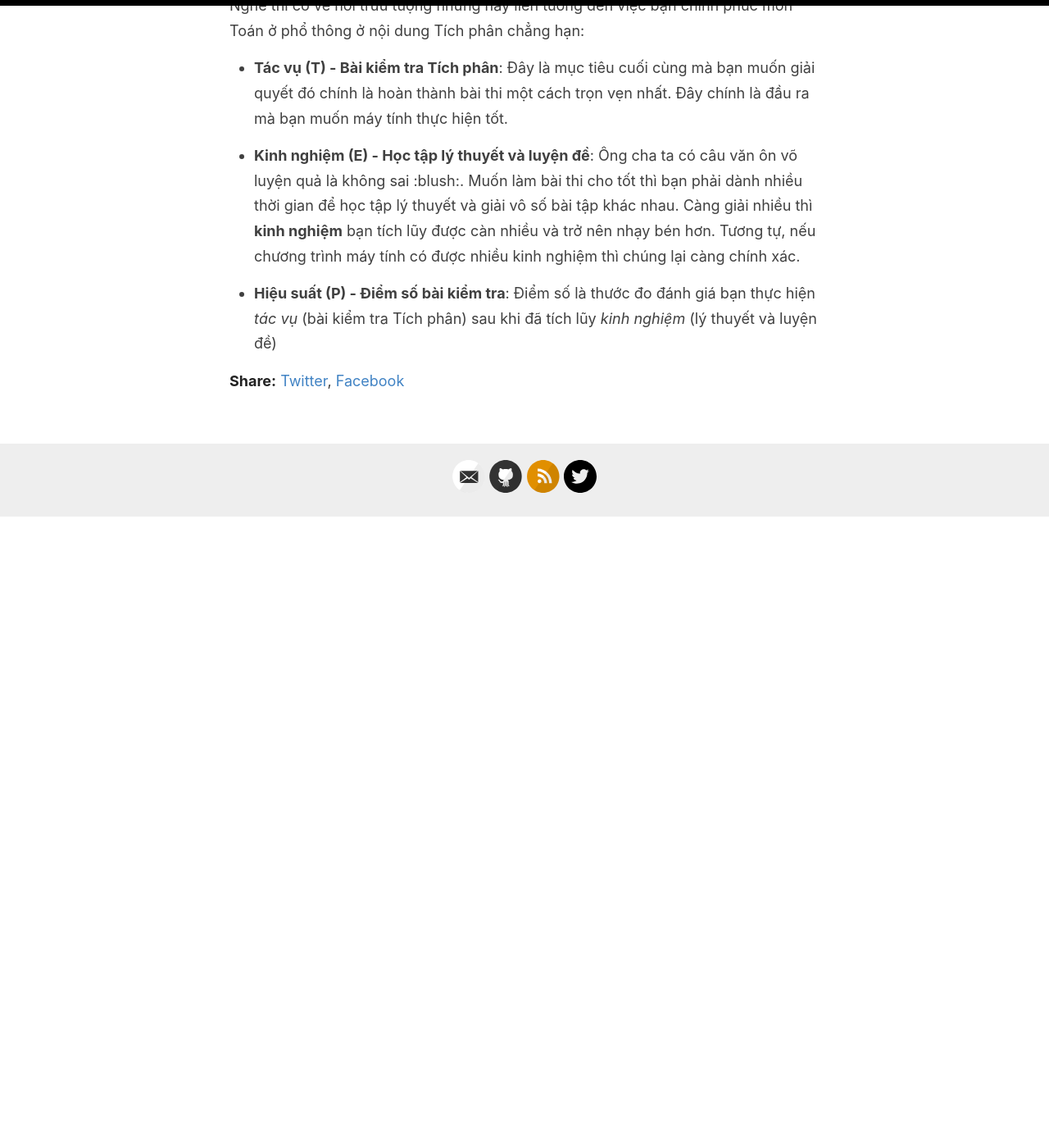
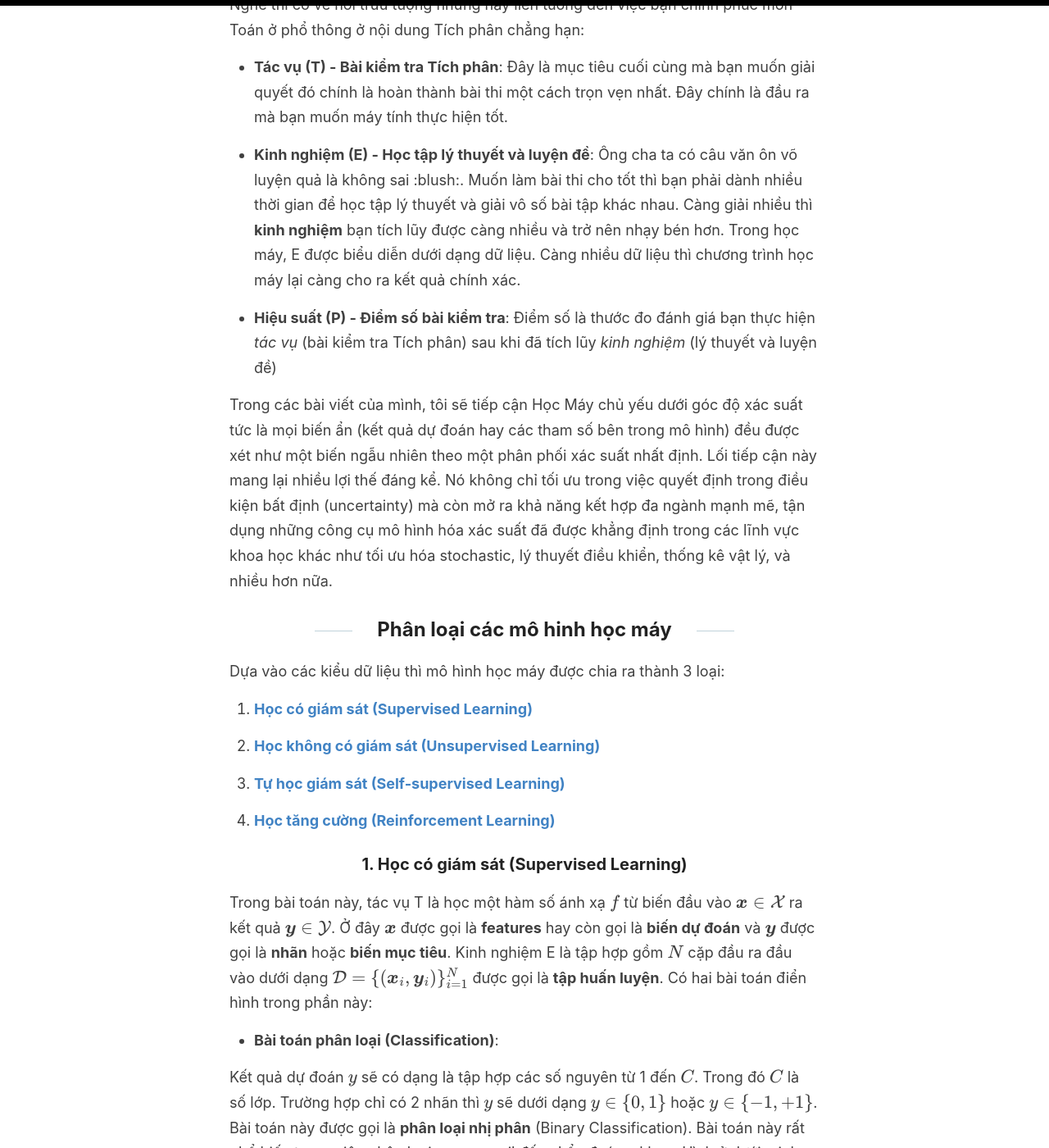
Before and after one commit to Longcodedao/Longcodedao.github.io, a Jekyll site: the page built from _posts/2025-04-28-introduction-to-machine-learning.md, in a window 1280 px wide and 1400 px high, scrolled down 1087 px. Shown: the whole window at 82% size. Built offline with Jekyll 4.4.1, drawn with Linux system fonts in a browser that asks for light colours; formulas are drawn with MathJax 3; before the commit the page ends 1717 px from its top, so only the background shows below that; some of the changed text lies outside the part shown.

Commit message:
Add more illustrations

````diff
--- /dev/null
+++ b/_includes/mathjax.html
@@ -0,0 +1,17 @@
+<script type="text/x-mathjax-config">
+    MathJax.Hub.Config({
+      tex2jax: {
+        inlineMath: [['$','$'], ['\\(','\\)']],
+        displayMath: [['$$','$$'], ['\\[','\\]']],
+        processEscapes: true
+      },
+      TeX: {
+        extensions: ["AMSmath.js", "AMSsymbols.js", "boldsymbol.js", "color.js", "mathtools.js"],
+        equationNumbers: { autoNumber: "AMS" }
+      },
+      displayAlign: "center",
+      showProcessingMessages: false,
+      messageStyle: "none"
+    });
+  </script>
+  <script src="https://cdnjs.cloudflare.com/ajax/libs/mathjax/2.7.9/MathJax.js?config=TeX-AMS-MML_HTMLorMML" async></script>
--- a/_layouts/default.html
+++ b/_layouts/default.html
@@ -4,6 +4,7 @@
     <title>{% if page.title %}{{ page.title }} – {% endif %}{{ site.name }} – {{ site.description }}</title>
     {% seo title=false %}
     {% include meta.html %}
+    {% include mathjax.html %}
 
     <link rel="stylesheet" type="text/css" href="{{ site.baseurl }}/assets/style.css" />
     <link rel="alternate" type="application/rss+xml" title="{{ site.name }} - {{ site.description }}" href="{{ site.baseurl }}/feed.xml" />
--- a/_posts/2025-04-28-introduction-to-machine-learning.md
+++ b/_posts/2025-04-28-introduction-to-machine-learning.md
@@ -10,9 +10,9 @@ Dạo gần đây, AI đang "hot" hòn họt từ khi ChatGPT xuất hiện năm
 ![Minh họa Machine Learning](/assets/images/machine_learning.jpg)
 
 
-# Giới thiệu về  Học Máy
+## Giới thiệu về  Học Máy
 
-Theo *Tom Mitchell (1997)*, học máy được định nghĩa như sau z
+Theo *Tom Mitchell [1]*, học máy được định nghĩa như sau
 
 <!-- ```
 Một chương trình máy tính được cho là học những kinh nghiệm E từ những tác vụ T và được đo lường bởi hiệu suất P.
@@ -23,8 +23,57 @@ Một chương trình máy tính được cho là học những kinh nghiệm E
 > Một chương trình máy tính được cho là học những kinh nghiệm E từ những tác vụ T và được đo lường bởi hiệu suất P.
 
 Nghe thì có vẻ hơi trừu tượng nhưng hãy liên tưởng đến việc bạn chinh phuc môn Toán ở phổ thông ở nội dung Tích phân chẳng hạn:
-- **Tác vụ (T) - Bài kiểm tra Tích phân**: Đây là mục tiêu cuối cùng mà bạn muốn giải quyết đó chính là hoàn thành bài thi một cách trọn vẹn nhất. Đây chính là đầu ra mà bạn muốn máy tính thực hiện tốt.
+- **Tác vụ (T) - Bài kiểm tra Tích phân**: Đây là mục tiêu cuối cùng mà bạn muốn giải quyết đó chính là hoàn thành bài thi một
+cách trọn vẹn nhất. Đây chính là đầu ra mà bạn muốn máy tính thực hiện tốt.
 
-- **Kinh nghiệm (E) - Học tập lý thuyết và luyện đề**: Ông cha ta có câu văn ôn võ luyện quả là không sai :blush:. Muốn làm bài thi cho tốt thì bạn phải dành nhiều thời gian để học tập lý thuyết và giải vô số bài tập khác nhau. Càng giải nhiều thì **kinh nghiệm** bạn tích lũy được càn nhiều và trở nên nhạy bén hơn. Tương tự, nếu chương trình máy tính có được nhiều kinh nghiệm thì chúng lại càng chính xác.
+- **Kinh nghiệm (E) - Học tập lý thuyết và luyện đề**: Ông cha ta có câu văn ôn võ luyện quả là không sai :blush:. Muốn làm bài thi cho tốt thì
+bạn phải dành nhiều thời gian để học tập lý thuyết và giải vô số bài tập khác nhau. Càng giải nhiều thì **kinh nghiệm** bạn tích lũy được càng
+nhiều và trở nên nhạy bén hơn. Trong học máy, E được biểu diễn dưới dạng dữ liệu. Càng nhiều dữ liệu thì chương trình học máy lại càng cho ra kết quả chính xác.
 
 - **Hiệu suất (P) - Điểm số bài kiểm tra**: Điểm số là thước đo đánh giá bạn thực hiện *tác vụ* (bài kiểm tra Tích phân) sau khi đã tích lũy *kinh nghiệm* (lý thuyết và luyện đề)
+
+Trong các bài viết của mình, tôi sẽ tiếp cận Học Máy chủ yếu dưới góc độ xác suất tức là mọi biến ẩn (kết quả dự đoán hay các
+tham số bên trong mô hình) đều được xét như một biến ngẫu nhiên theo một phân phối xác suất nhất định. Lối tiếp cận này mang lại
+nhiều lợi thế đáng kể. Nó không chỉ tối ưu trong việc quyết định trong điều kiện bất định (uncertainty) mà còn mở ra khả năng kết hợp đa ngành mạnh mẽ,
+tận dụng những công cụ mô hình hóa xác suất đã được khẳng định trong các lĩnh vực khoa học khác như tối ưu hóa stochastic, lý thuyết điều khiển, thống kê vật lý, và nhiều hơn nữa.
+
+
+## Phân loại các mô hinh học máy
+
+Dựa vào các kiểu dữ liệu thì mô hình học máy được chia ra thành 3 loại:
+
+1. [**Học có giám sát (Supervised Learning)**](#1-học-có-giám-sát-supervised-learning)
+
+2. [**Học không có giám sát (Unsupervised Learning)**](#2-học-không-có-giám-sát-unsupervised-learning)
+
+3. [**Tự học giám sát (Self-supervised Learning)**](#3-tự-học-giám-sát-self-supervised-learning)
+
+4. [**Học tăng cường (Reinforcement Learning)**](#4-học-tăng-cường-reinforcement-learning)
+
+
+### 1. Học có giám sát (Supervised Learning)
+Trong bài toán này, tác vụ T là học một hàm số ánh xạ $f$ từ biến đầu vào $\boldsymbol{x} \in \mathcal X$ ra kết quả $\boldsymbol{y} \in \mathcal Y$. Ở đây $\boldsymbol{x}$ được gọi là **features** hay còn gọi là **biến dự đoán** và $\boldsymbol{y}$ được gọi là **nhãn** hoặc **biến mục tiêu**. Kinh nghiệm E là tập hợp gồm $N$ cặp đầu ra đầu vào dưới dạng $$\mathcal{D} = \{(\boldsymbol{x}_i, \boldsymbol{y}_i) \}_{i=1}^{N}$$ được gọi là **tập huấn luyện**. Có hai bài toán điển hình trong phần này:
+
+- **Bài toán phân loại (Classification)**:
+
+Kết quả dự đoán $y$ sẽ có dạng là tập hợp các số nguyên từ 1 đến $C$. Trong đó $C$ là số lớp. Trường hợp chỉ có 2 nhãn thì $y$ sẽ dưới dạng $$y \in \{0, 1\}$$ hoặc $$y \in \{-1, +1\}$$. Bài toán này được gọi là **phân loại nhị phân** (Binary Classification). Bài toán này rất phổ biến trong việc phân loại spam email đến chẩn đoán y khoa. Hình ở dưới minh hoạ việc xài học máy để phân loại hình ảnh chó và mèo.
+
+<img src="https://blog.qatestlab.com/wp-content/uploads/2020/01/ML_example.gif?raw=true">
+  <figcaption>Phân loại chó mèo bằng mạng CNN (Convolutional Neural Network).</figcaption>
+
+Có 1 ví dụ điển hình nhất cho bài toán phân loại này đó chính là phân loại hoa Iris. Bộ dữ liệu Iris được giới thiệu bởi Ronald Fisher vào năm 1936, chứa thông tin của 150 mẫu hoa Iris chia đều cho 3 loài: *Iris setosa*, *Iris versicolor*, *Iris virginica*.
+Thông tin này được đo bằng 4 đặc trưng bằng centimeters.
+
+<img src="https://www.embedded-robotics.com/wp-content/uploads/2022/01/Iris-Dataset-Classification-1024x367.png">
+  <figcaption>Ba loài hoa trong bộ dữ liệu hoa Iris</figcaption>
+
+
+
+- **Bài toán hồi quy (Regression)**:
+
+Thay vì nhãn của mình dưới dạng class thì giá trị bây giờ là một số thực $y \in R$. Xét về bài toán dự
+
+
+### 2. Học không có giám sát (Unsupervised Learning)
+### 3. Tự học giám sát (Self-supervised Learning)
+### 4. Học tăng cường (Reinforcement Learning)
````
